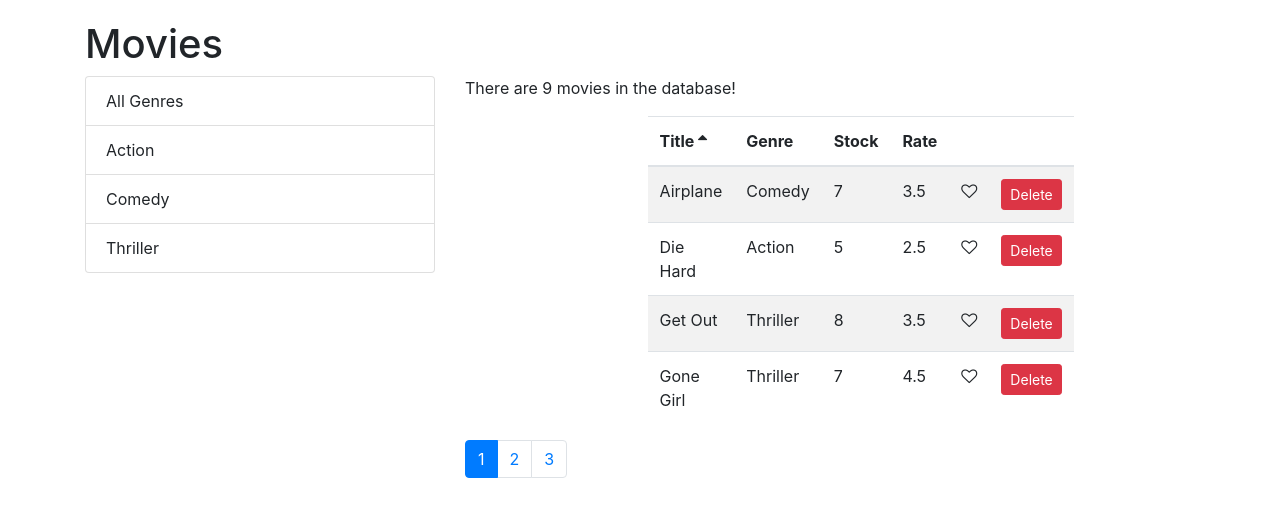
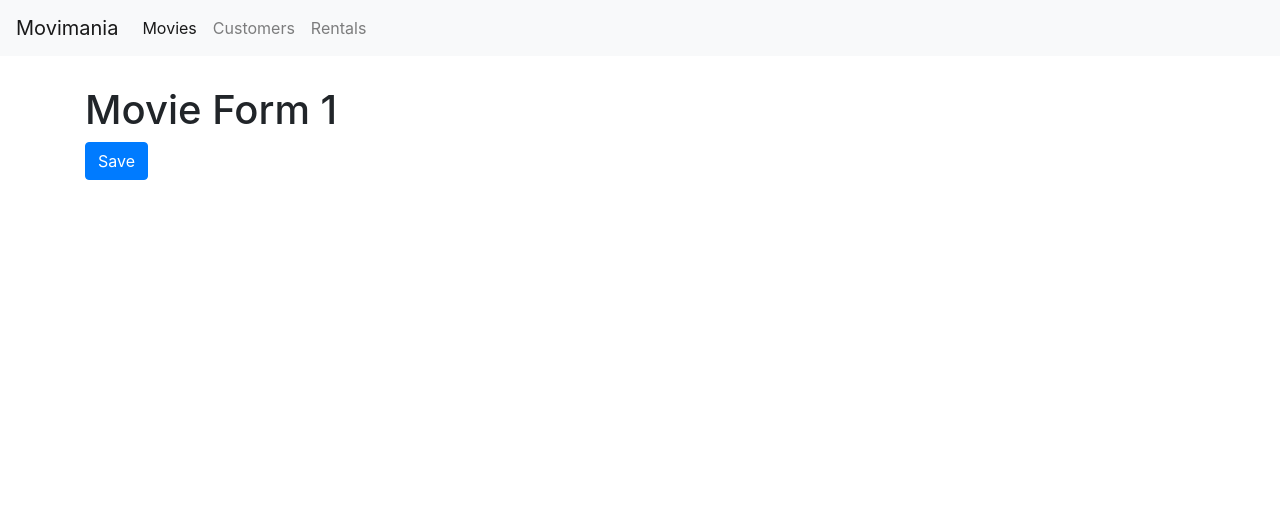
Before and after one commit to haris-begluk/react-vidly-m, a React (Create React App) app: page /movies/1 in a window 1280 px wide. Shown: the top 516 px of the page. Built offline with nearby package versions, Linux system fonts and the light colour scheme.

Commit message:
Routing: adding navbar with routes

```diff
--- a/src/App.css
+++ b/src/App.css
@@ -23,6 +23,13 @@
 }
 
 @keyframes App-logo-spin {
-  from { transform: rotate(0deg); }
-  to { transform: rotate(360deg); }
+  from {
+    transform: rotate(0deg);
+  }
+  to {
+    transform: rotate(360deg);
+  }
 }
+.navbar {
+  margin-bottom: 30px;
+}
--- a/src/App.js
+++ b/src/App.js
@@ -1,14 +1,30 @@
 import React, { Component } from "react";
+import { Route, Redirect, Switch } from "react-router-dom";
+import Movies from "./components/movies";
+import NotFound from "./components/notFound";
+import Rentals from "./components/rentals";
+import Customers from "./components/customers";
+import NavBar from "./components/navBar";
+import MovieForm from "./components/movieForm";
 import "./App.css";
-import Movies from "./components/movies";
 
 class App extends Component {
   render() {
     return (
-      <main className="container">
-        <h1>Movies</h1>
-        <Movies />
-      </main>
+      <React.Fragment>
+        <NavBar />
+        <main className="container">
+          <Switch>
+            <Route path="/movies/:id" component={MovieForm} />
+            <Route path="/movies" component={Movies} />
+            <Route path="/customers" component={Customers} />
+            <Route path="/rentals" component={Rentals} />
+            <Route path="/not-found" component={NotFound} />
+            <Redirect from="/" exact to="/movies" />
+            <Redirect to="not-found" />
+          </Switch>
+        </main>
+      </React.Fragment>
     );
   }
 }
--- /dev/null
+++ b/src/components/customers.jsx
@@ -0,0 +1,6 @@
+import React from "react";
+const Customers = () => {
+  return <h1>Customers</h1>;
+};
+
+export default Customers;
--- /dev/null
+++ b/src/components/movieForm.jsx
@@ -0,0 +1,16 @@
+import React from "react";
+const MovieForm = ({ match, history }) => {
+  return (
+    <div>
+      <h1>Movie Form {match.params.id}</h1>
+      <button
+        className="btn btn-primary"
+        onClick={() => history.push("/movies")}
+      >
+        Save
+      </button>
+    </div>
+  );
+};
+
+export default MovieForm;
--- a/src/components/moviesTable.jsx
+++ b/src/components/moviesTable.jsx
@@ -1,10 +1,15 @@
 import React, { Component } from "react";
 import Like from "./common/like";
 import Table from "./common/table";
+import { Link } from "react-router-dom";
 
 class MoviesTable extends Component {
   columns = [
-    { path: "title", label: "Title" },
+    {
+      path: "title",
+      label: "Title",
+      content: movie => <Link to={`/movies/${movie._id}`}>{movie.title}</Link>
+    },
     { path: "genre.name", label: "Genre" },
     { path: "numberInStock", label: "Stock" },
     { path: "dailyRentalRate", label: "Rate" },
--- /dev/null
+++ b/src/components/navBar.jsx
@@ -0,0 +1,26 @@
+import React from "react";
+import { Link, NavLink } from "react-router-dom";
+const NavBar = () => {
+  return (
+    <nav className="navbar navbar-expand-lg navbar-light bg-light">
+      <Link className="navbar-brand" to="/">
+        Movimania
+      </Link>
+      <div className="collapse navbar-collapse" id="navbarNavAltMarkup">
+        <div className="navbar-nav">
+          <NavLink className="nav-item nav-link" to="/movies">
+            Movies
+          </NavLink>
+          <NavLink className="nav-item nav-link" to="/customers">
+            Customers
+          </NavLink>
+          <NavLink className="nav-item nav-link" to="/rentals">
+            Rentals
+          </NavLink>
+        </div>
+      </div>
+    </nav>
+  );
+};
+
+export default NavBar;
--- /dev/null
+++ b/src/components/notFound.jsx
@@ -0,0 +1,6 @@
+import React from "react";
+const NotFound = () => {
+  return <h1>Not Found</h1>;
+};
+
+export default NotFound;
--- /dev/null
+++ b/src/components/rentals.jsx
@@ -0,0 +1,6 @@
+import React from "react";
+const Rentals = () => {
+  return <h1>Rentals</h1>;
+};
+
+export default Rentals;
--- a/src/index.css
+++ b/src/index.css
@@ -1,6 +1,6 @@
 body {
   margin: 0;
-  padding: 20px 0 0 0;
+  padding: 0;
   font-family: sans-serif;
 }
 .clickable {
--- a/src/index.js
+++ b/src/index.js
@@ -5,6 +5,12 @@
 import registerServiceWorker from "./registerServiceWorker";
 import "bootstrap/dist/css/bootstrap.css";
 import "font-awesome/css/font-awesome.css";
+import { BrowserRouter } from "react-router-dom";
 
-ReactDOM.render(<App />, document.getElementById("root"));
+ReactDOM.render(
+  <BrowserRouter>
+    <App />
+  </BrowserRouter>,
+  document.getElementById("root")
+);
 registerServiceWorker();
```
